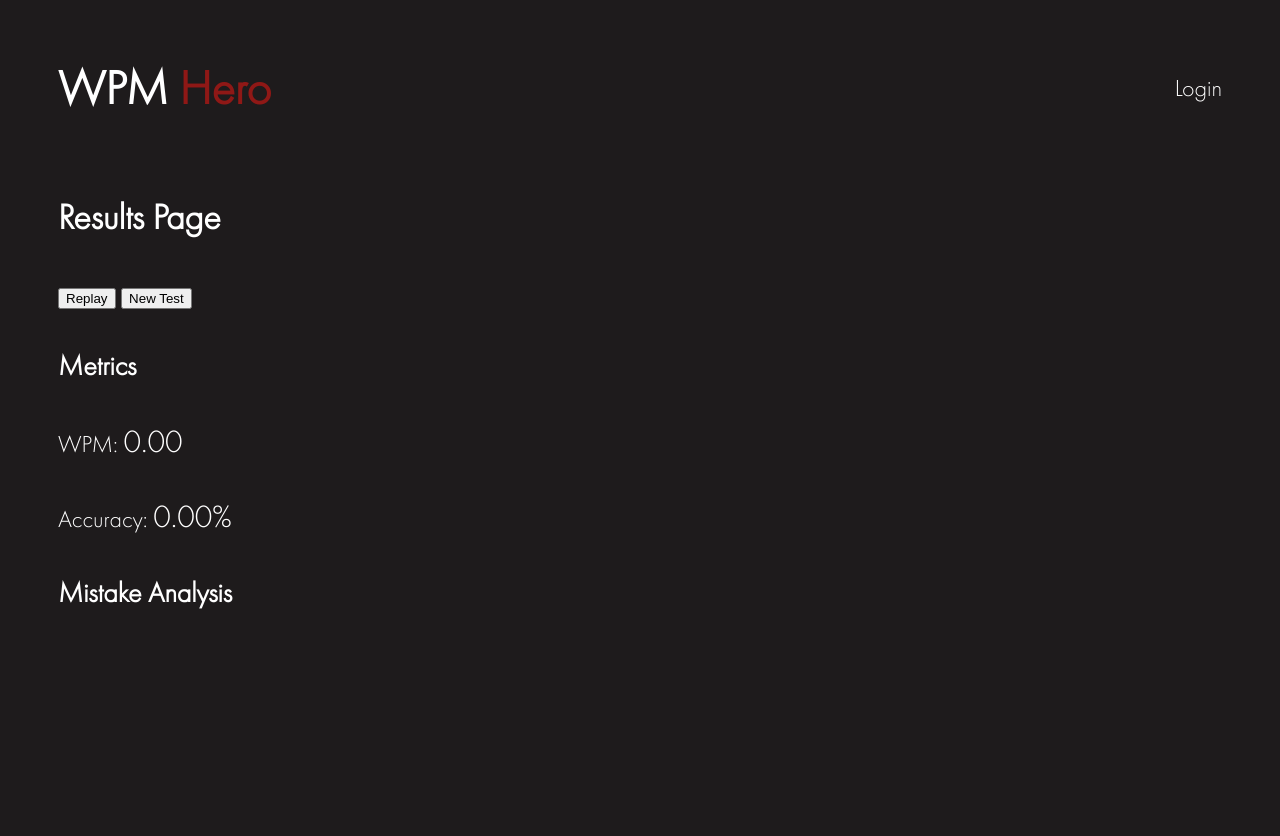
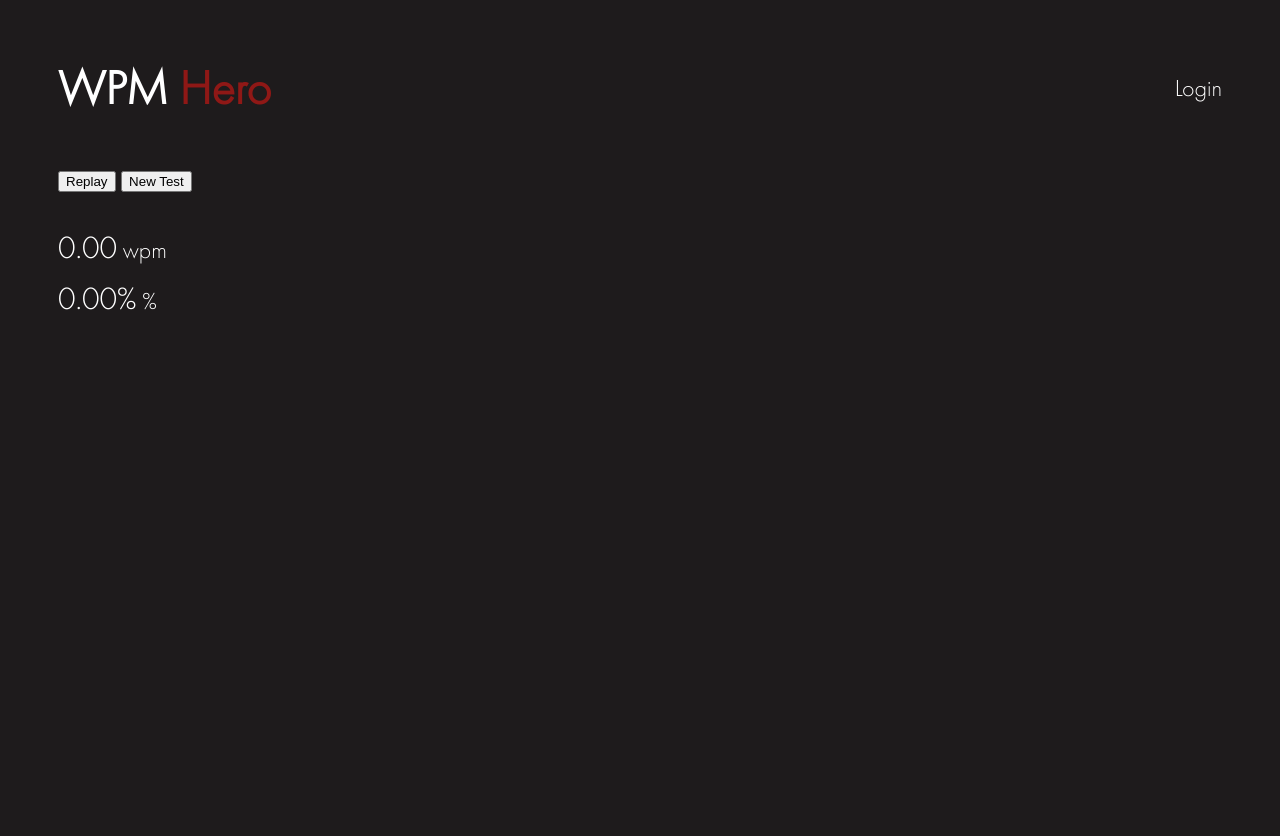
Before and after one commit to perimeterr/WPM-Hero, a Django app: page /results/ in a window 1280 px wide. Run offline with Django 5.2, Linux system fonts and the light colour scheme.

Commit message:
divided results page into three main sections and removed labels

```diff
--- a/templates/results.html
+++ b/templates/results.html
@@ -4,27 +4,36 @@
 {% block title %}Results{% endblock %}
 
 {% block content %}
-    <h2>Results Page</h2>
-    <div class="new-replay-btns">
-        <button id="replay-btn" onclick="window.location.href='{% url 'home:home' %}?difficulty={{ difficulty }}&replay=true'">Replay</button>
-        <button id="new-test-btn" onclick="window.location.href='{% url 'home:home' %}'">New Test</button>
+    <div class="results-page">
+        <div class="results-actions">
+            <button id="replay-btn" class="results-button results-button--primary" onclick="window.location.href='{% url 'home:home' %}?difficulty={{ difficulty }}&replay=true'">Replay</button>
+            <button id="new-test-btn" class="results-button results-button--secondary" onclick="window.location.href='{% url 'home:home' %}'">New Test</button>
         </div>
-    <div class="results">
-        <div class="metrics">
-            <h3>Metrics</h3>
-            <p>WPM: <span id="wpm">0.00</span></p>
-            <p>Accuracy: <span id="accuracy">0.00%</span></p>
+
+        <div class="results-top-half">
+            <div class="results-card results-card--mistakes">
+                <ul id="mistake-list" class="mistake-list"></ul>
             </div>
-        <div class="mistake-analysis">
-            <h3>Mistake Analysis</h3>
-            <ul id="mistake-list"></ul>
+
+            <div class="results-card results-card--metrics">
+                <div class="results-metric-stack">
+                    <div class="results-metric">
+                        <span id="wpm" class="results-metric-value">0.00</span>
+                        <span class="results-metric-suffix">wpm</span>
                     </div>
+                    <div class="results-metric">
+                        <span id="accuracy" class="results-metric-value">0.00</span>
+                        <span class="results-metric-suffix">%</span>
+                    </div>
+                </div>
+            </div>
+        </div>
+
         {% if user.is_authenticated %}
-        <div class="previous-results">
-            <h3>Your Previous Results</h3>
-
+        <div class="results-card results-card--previous">
             {% if previous_results %}
-                <table border="1">
+                <div class="results-table-wrap">
+                    <table class="results-table">
                         <thead>
                             <tr>
                                 <th>Date</th>
@@ -46,15 +55,13 @@
                             {% endfor %}
                         </tbody>
                     </table>
+                </div>
             {% else %}
-                <p>No previous results yet.</p>
+                <p class="results-empty-state">No previous results yet.</p>
             {% endif %}
         </div>
+        {% endif %}
     </div>
-
-    {% endif %}
-
-
 {% endblock %}
 
 {% block extra_js %}
```
Lines whose indentation alone changed are shown as unchanged.
